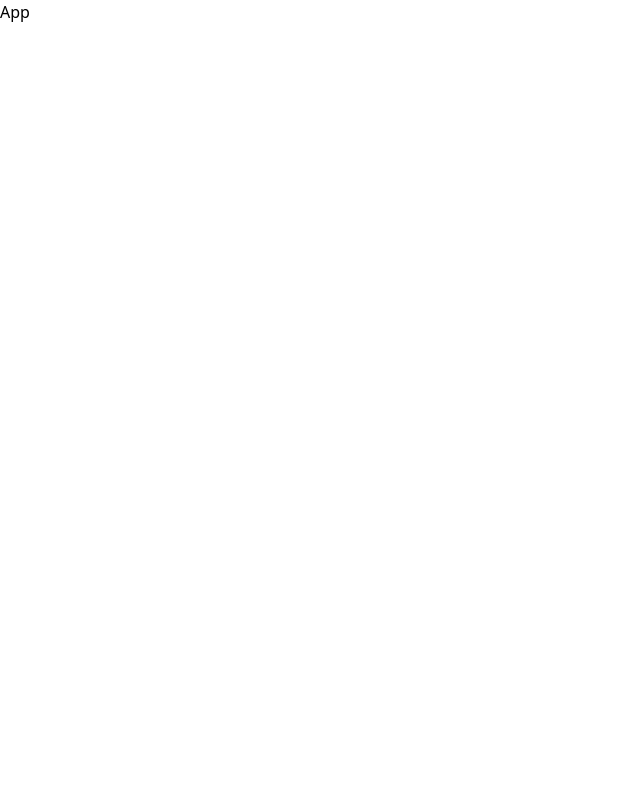
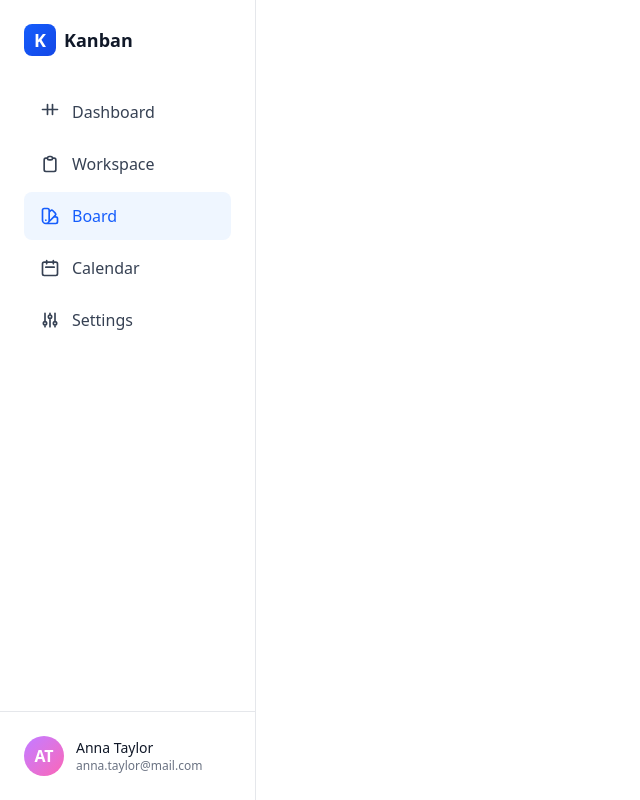
Before and after one commit to ali1215311/kanban-baord, a React (Vite) app: page / in a window 1280 px wide. Shown: the whole page, without its empty margins (0-640 px from the left). Built offline with nearby package versions, Linux system fonts and the light colour scheme.

Commit message:
Add Sidebar

```diff
--- a/src/App.jsx
+++ b/src/App.jsx
@@ -1,7 +1,11 @@
+import Sidebar from "./components/Sidebar";
+
 const App = () => {
   return (
     <>
-      <div>App</div>
+      <div className="min-h-screen flex flex-col lg:flex-row">
+        <Sidebar />
+      </div>
     </>
   );
 };
--- /dev/null
+++ b/src/components/Sidebar.jsx
@@ -0,0 +1,129 @@
+const Sidebar = () => {
+  return (
+    <>
+      <aside className="w-full lg:w-64 bg-white border-gray-200 flex flex-col border-b lg:border-b-0 lg:border-r">
+        <div className="px-4 py-6 sm:px-6">
+          <div className="flex items-center gap-2 mb-8">
+            <div className="w-8 h-8 bg-linear-to-br from-blue-600 to-blue-700 rounded-lg flex items-center justify-center">
+              <span className="text-white font-bold text-lg">K</span>
+            </div>
+            <span className="font-bold text-lg text-gray-900">Kanban</span>
+          </div>
+
+          <nav className="space-y-1">
+            <a
+              href="#"
+              className="flex items-center gap-3 px-4 py-3 text-gray-700 hover:bg-gray-100 rounded-lg transition-colors"
+            >
+              <svg
+                className="w-5 h-5"
+                fill="none"
+                stroke="currentColor"
+                viewBox="0 0 24 24"
+              >
+                <path
+                  strokeLinecap="round"
+                  strokeLinejoin="round"
+                  strokeWidth="2"
+                  d="M9 3v12m6-12v12M3 9h18"
+                ></path>
+              </svg>
+              <span>Dashboard</span>
+            </a>
+            <a
+              href="#"
+              className="flex items-center gap-3 px-4 py-3 text-gray-700 hover:bg-gray-100 rounded-lg transition-colors"
+            >
+              <svg
+                className="w-5 h-5"
+                fill="none"
+                stroke="currentColor"
+                viewBox="0 0 24 24"
+              >
+                <path
+                  strokeLinecap="round"
+                  strokeLinejoin="round"
+                  strokeWidth="2"
+                  d="M9 5H7a2 2 0 00-2 2v12a2 2 0 002 2h10a2 2 0 002-2V7a2 2 0 00-2-2h-2M9 5a2 2 0 002 2h2a2 2 0 002-2M9 5a2 2 0 012-2h2a2 2 0 012 2"
+                ></path>
+              </svg>
+              <span>Workspace</span>
+            </a>
+            <a
+              href="#"
+              className="flex items-center gap-3 px-4 py-3 text-blue-600 bg-blue-50 rounded-lg font-medium"
+            >
+              <svg
+                className="w-5 h-5"
+                fill="none"
+                stroke="currentColor"
+                viewBox="0 0 24 24"
+              >
+                <path
+                  strokeLinecap="round"
+                  strokeLinejoin="round"
+                  strokeWidth="2"
+                  d="M7 21a4 4 0 01-4-4V5a2 2 0 012-2h4a2 2 0 012 2v12a4 4 0 01-4 4zm0 0h12a2 2 0 002-2v-4a2 2 0 00-2-2h-2.343M11 7.343l1.657-1.657a2 2 0 012.828 0l2.829 2.829a2 2 0 010 2.828l-8.486 8.485M7 17h.01"
+                ></path>
+              </svg>
+              <span>Board</span>
+            </a>
+            <a
+              href="#"
+              className="flex items-center gap-3 px-4 py-3 text-gray-700 hover:bg-gray-100 rounded-lg transition-colors"
+            >
+              <svg
+                className="w-5 h-5"
+                fill="none"
+                stroke="currentColor"
+                viewBox="0 0 24 24"
+              >
+                <path
+                  strokeLinecap="round"
+                  strokeLinejoin="round"
+                  strokeWidth="2"
+                  d="M8 7V3m8 4V3m-9 8h10M5 21h14a2 2 0 002-2V7a2 2 0 00-2-2H5a2 2 0 00-2 2v12a2 2 0 002 2z"
+                ></path>
+              </svg>
+              <span>Calendar</span>
+            </a>
+            <a
+              href="#"
+              className="flex items-center gap-3 px-4 py-3 text-gray-700 hover:bg-gray-100 rounded-lg transition-colors"
+            >
+              <svg
+                className="w-5 h-5"
+                fill="none"
+                stroke="currentColor"
+                viewBox="0 0 24 24"
+              >
+                <path
+                  strokeLinecap="round"
+                  strokeLinejoin="round"
+                  strokeWidth="2"
+                  d="M12 6V4m0 2a2 2 0 100 4m0-4a2 2 0 110 4m-6 8a2 2 0 100-4m0 4a2 2 0 110-4m0 4v2m0-6V4m6 6v10m6-2a2 2 0 100-4m0 4a2 2 0 110-4m0 4v2m0-6V4"
+                ></path>
+              </svg>
+              <span>Settings</span>
+            </a>
+          </nav>
+        </div>
+
+        <div className="mt-auto px-4 py-6 sm:px-6 border-t border-gray-200">
+          <div className="flex items-center gap-3">
+            <div className="w-10 h-10 bg-linear-to-br from-purple-400 to-pink-400 rounded-full flex items-center justify-center text-white font-bold">
+              AT
+            </div>
+            <div className="flex-1 min-w-0">
+              <p className="text-sm font-medium text-gray-900">Anna Taylor</p>
+              <p className="text-xs text-gray-500 truncate">
+                anna.taylor@mail.com
+              </p>
+            </div>
+          </div>
+        </div>
+      </aside>
+    </>
+  );
+};
+export default Sidebar;
```
